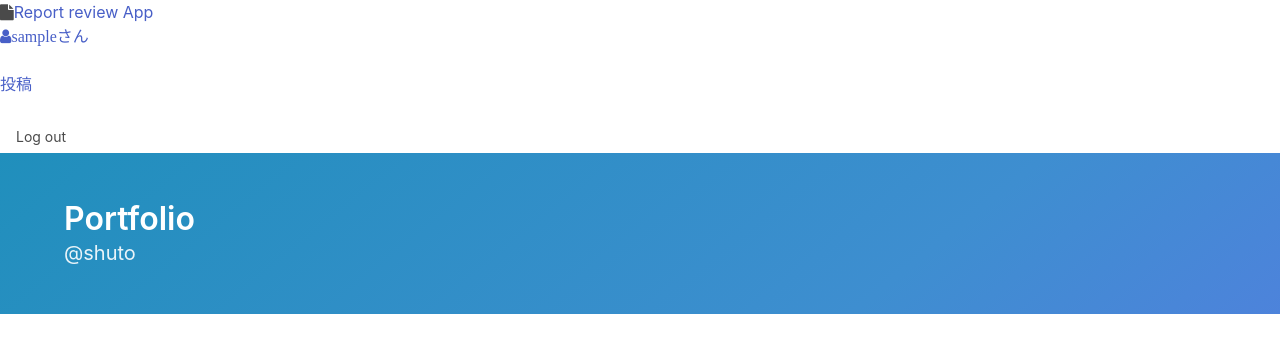
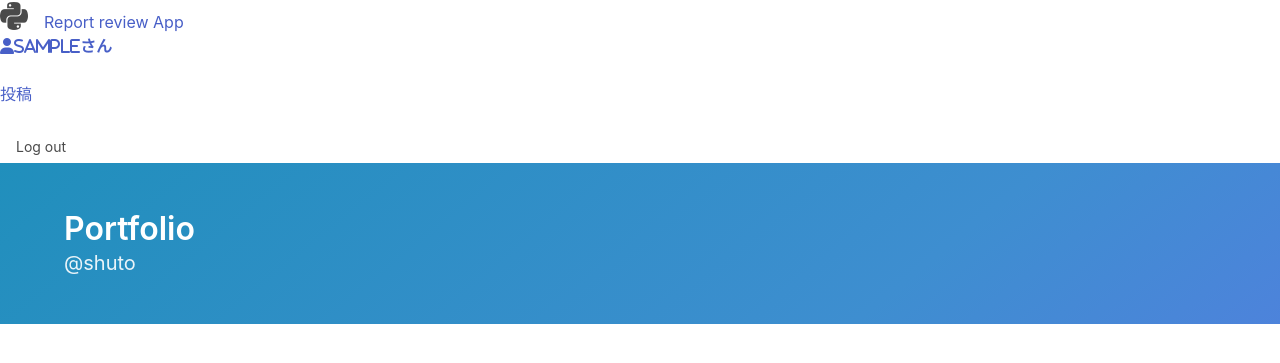
Before and after one commit to shuto-hub/my-first-blog, a Django app: page / in a window 1280 px wide. Shown: the top 363 px of the page. Run offline with Django 3.2, Linux system fonts and the light colour scheme; the visitor is signed in with stand-in values (Sample User, id 1); data that the repository does not hold is empty; some libraries are stand-ins or nearby versions.

Commit message:
Maybe completed??? ver.1.2

```diff
--- a/blog/templates/blog/base.html
+++ b/blog/templates/blog/base.html
@@ -4,13 +4,13 @@
     <meta charset="utf-8">
     <title>Djangoポートフォリオサイト(ビューフレームワーク:BULMA)</title>
     <link rel="stylesheet" href="https://cdnjs.cloudflare.com/ajax/libs/bulma/0.1.2/css/bulma.css">
-    <link rel="stylesheet" href="https://maxcdn.bootstrapcdn.com/font-awesome/4.6.3/css/font-awesome.min.css">
+    <script src="https://kit.fontawesome.com/b22e246978.js"></script>
   </head>
   <body>
     <header class="nav">
       <div class="nav-left">
           <span class="nav-item">
-              <span class="fa fa-file"></span><a href="{% url 'post_list' %}" class="top-menu">Report review App</a>
+          <i class="fab fa-python fa-2x"></i><a href="{% url 'post_list' %}" class="top-menu">　Report review App</a>
           </span>
       </div>
       <div class="nav-right">
@@ -22,7 +22,7 @@
         </span>
         <span class="nav-item">
           {% if user.is_authenticated %}
-          <a href="{% url 'mypage' %}" class="fa fa-user">{{ user.username }}さん</a>
+          <a href="{% url 'mypage' %}" class="fas fa-user">{{ user.username }}さん</a>
           <p>　</p>
           <a href="{% url 'post_new' %}" class="top-menu"><span class="glyphicon glyphicon-plus"></span>投稿</a>
           <p>　</p>
--- a/templates/registration/login.html
+++ b/templates/registration/login.html
@@ -23,7 +23,7 @@
     <p class="has-text-centered">password</p>
     {{ form.password|add_class:"input is-primary" }}
     <p>　</p>
-<input type="submit" value="login" class="button is-primary is-fullwidth"/>
+<input type="submit" value="login" class="button is-primary is-medium is-fullwidth"/>
 <input type="hidden" name="next" value="{{ next }}" />
 </form>
 {% if user.is_authenticated %}
```
